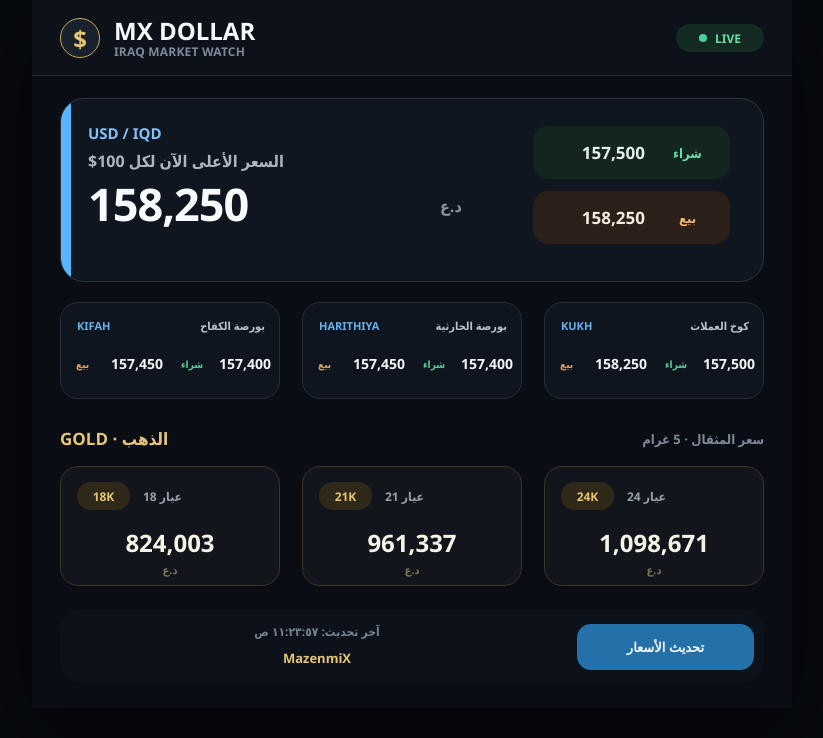
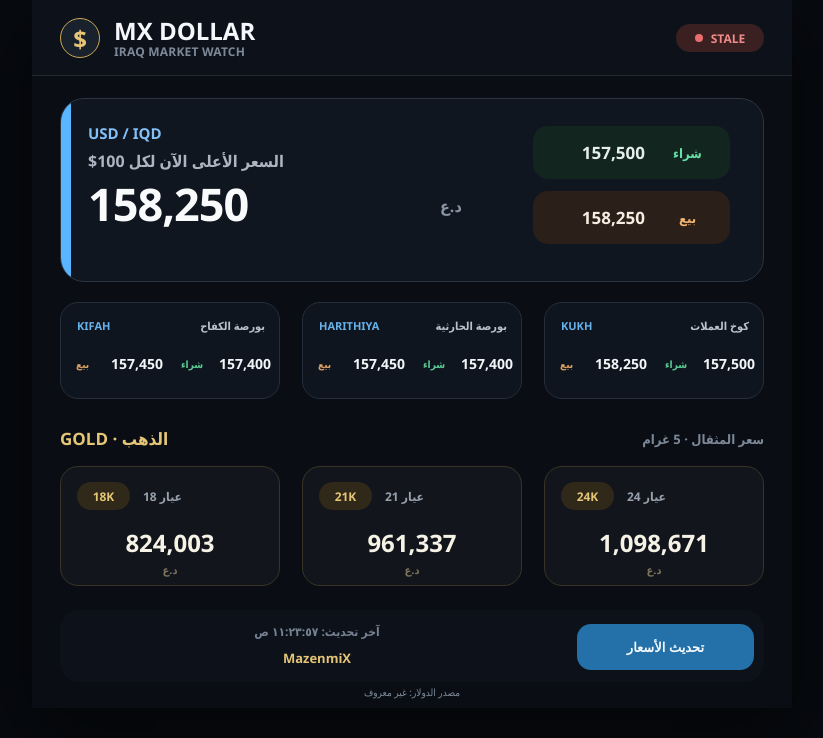
Before and after one commit to mazenmix/MX-TV, a plain HTML site: page web/mx-dollar-live-v8.html in a window 1280 px wide. Shown: the whole page, without its empty margins (228-1051 px from the left). Drawn offline with Linux system fonts and the light colour scheme.

Commit message:
Show Kifah Harithiya source state on V8

```diff
--- a/web/mx-dollar-live-v8.html
+++ b/web/mx-dollar-live-v8.html
@@ -68,7 +68,7 @@
   <div class="brandbox abs">$</div>
   <div class="brand abs">MX DOLLAR</div>
   <div class="subtitle abs">IRAQ MARKET WATCH</div>
-  <div class="live abs"><i></i>LIVE</div>
+  <div class="live abs" id="marketState"><i></i><span id="marketStateText">LIVE</span></div>
 
   <section class="hero abs">
     <div class="accent abs"></div>
@@ -155,6 +155,25 @@
   $('updated').textContent='آخر تحديث: '+clockFromIso(new Date().toISOString());
 }
 
+function renderUsdMeta(m){
+  const box=$('marketState');
+  const label=$('marketStateText');
+  const state=m.state||'stale';
+  if(state==='live'){
+    box.style.background='#132b23'; box.style.color='#67e0a8';
+    box.querySelector('i').style.background='#4bd197'; label.textContent='LIVE';
+  }else if(state==='backup'){
+    box.style.background='#3a2d16'; box.style.color='#e5c576';
+    box.querySelector('i').style.background='#e5c576'; label.textContent='BACKUP';
+  }else{
+    box.style.background='#3a2020'; box.style.color='#ef8b8b';
+    box.querySelector('i').style.background='#e96d6d'; label.textContent='STALE';
+  }
+  let t='';
+  if(m.published_at) t=' · '+clockFromIso(m.published_at);
+  $('err').textContent='مصدر الدولار: '+(m.source||'غير معروف')+t+(m.note?' · '+m.note:'');
+}
+
 function render(d){
   if(!d || !d.kifah || !d.harithiya || !d.gold) return;
   lastData=d;
@@ -174,6 +193,7 @@
   $('g18').textContent=fmt(d.gold.k18);
   $('g21').textContent=fmt(d.gold.k21);
   $('g24').textContent=fmt(d.gold.k24);
+  renderUsdMeta(d.usd_meta||{});
   stampRefreshTime();
 }
 
@@ -191,8 +211,7 @@
     const d=await r.json();
     if(!d.kifah?.sell || !d.harithiya?.sell || !d.gold?.k21 || !d.gold?.k24) throw new Error('incomplete');
     render(d);
-    if(d.error) $('err').textContent='آخر تحديث استخدم بعض البيانات المحفوظة';
-    else if(manual) $('err').textContent='تم تحديث الأسعار بنجاح';
+    if(d.error) $('err').textContent += ' · بعض البيانات استخدمت آخر قيمة محفوظة';
   }catch(e){
     $('err').textContent='تعذر جلب آخر الأسعار — البيانات الظاهرة هي آخر بيانات محفوظة';
     if(lastData) render(lastData);
```
